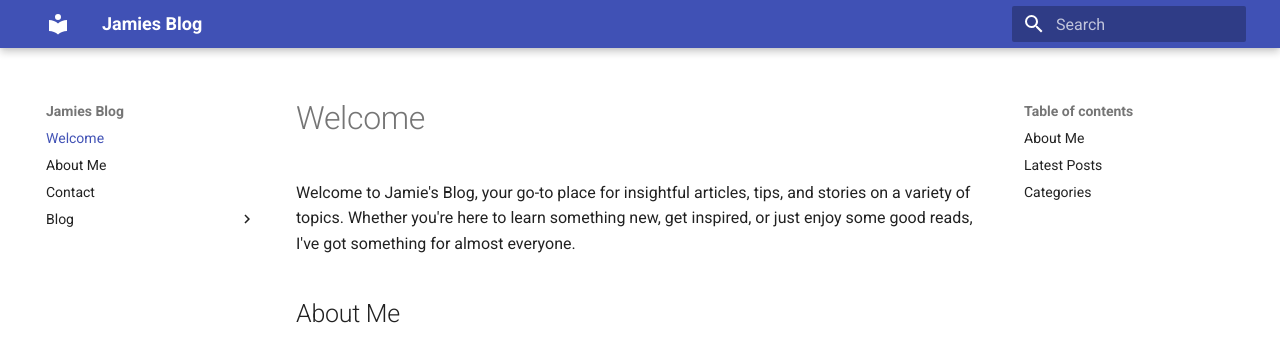
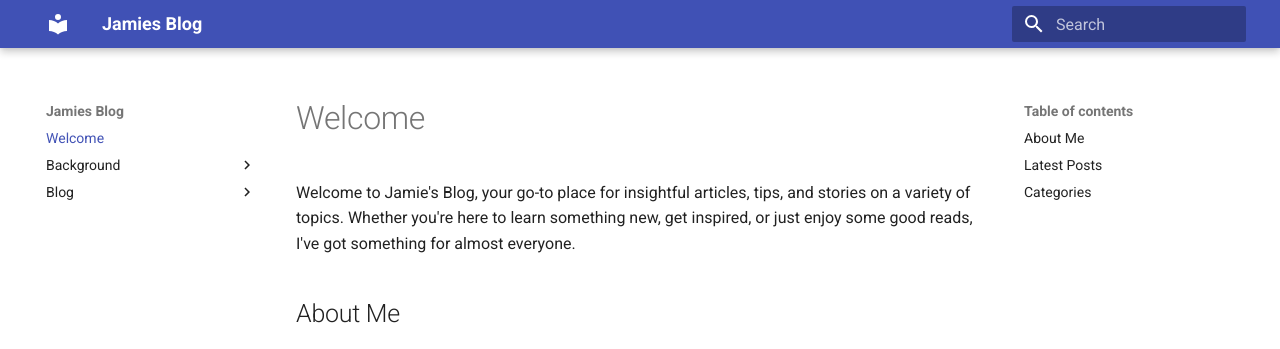
Before and after one commit to Bomchoo/jamies-wiki, an MkDocs documentation site: the page built from docs/index.md, in a window 1280 px wide. Shown: the top 349 px of the page. Built offline with MkDocs 1.6.1 and Material for MkDocs 9.7.7, drawn with Linux system fonts in a browser that asks for light colours; part of the change alters nothing that is shown.

Commit message:
Relocated Two Files

```diff
--- a/mkdocs.yml
+++ b/mkdocs.yml
@@ -1,5 +1,5 @@
 site_name: Jamies Blog
-site_description: Jamies Blog - Powered by Mkdocs
+site_description: Jamies Blog - Powered by Rainbows and Unicorns!
 site_url: https://jamie.hms.cx
 
 theme:
```
Also changed, not shown: docs/Background/about-me.md (renamed from docs/about-me.md), docs/Background/contact.md (renamed from docs/contact.md).
